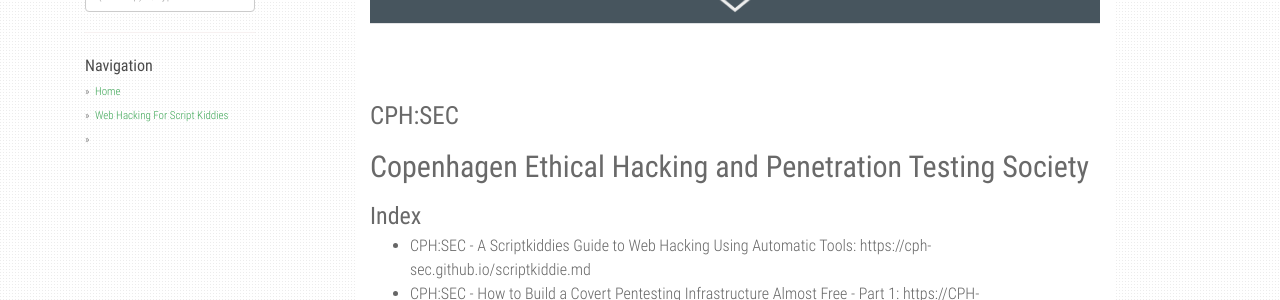
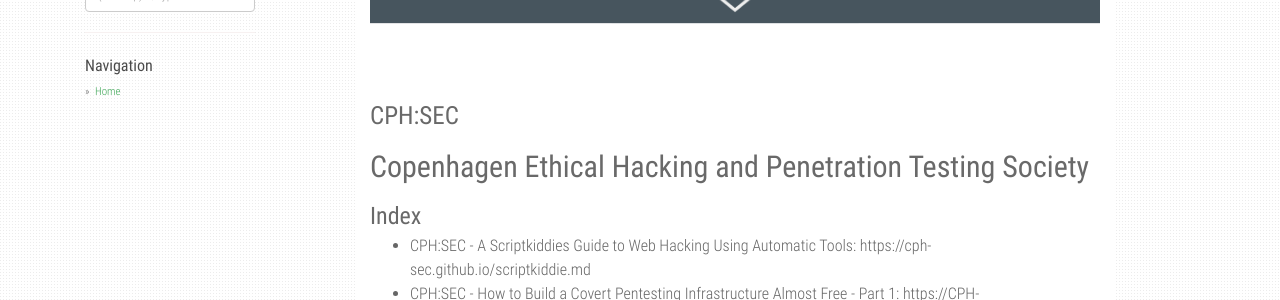
Before and after one commit to CPH-SEC/CPH-SEC.github.io, a Jekyll site: the page built from index.md, in a window 1280 px wide. Shown: the part 325-625 px from the top of the page. Built offline with Jekyll 4.4.1, drawn with Linux system fonts in a browser that asks for light colours; our own code applies the rules of GitHub Pages for plain Markdown files; the list of posts is cut into pages by our own code; some of the changed lines change nothing that is shown.

Commit message:
removing urls in left side bar menu

```diff
--- a/_config.yml
+++ b/_config.yml
@@ -27,11 +27,9 @@
   twitter_username: github.io
   fb_appid: 1749788565247320
 
-urls:
-    - text: Web Hacking For Script Kiddies
-      url: /scriptkiddies/
-    - test: Covert Penetration Testing Infrasctructure
-      url: /pentestinfra/
+#urls:
+#    - text: Web Hacking For Script Kiddies
+#      url: /scriptkiddies/
 
 
 url: "https://cph-sec.github.io/"
```
